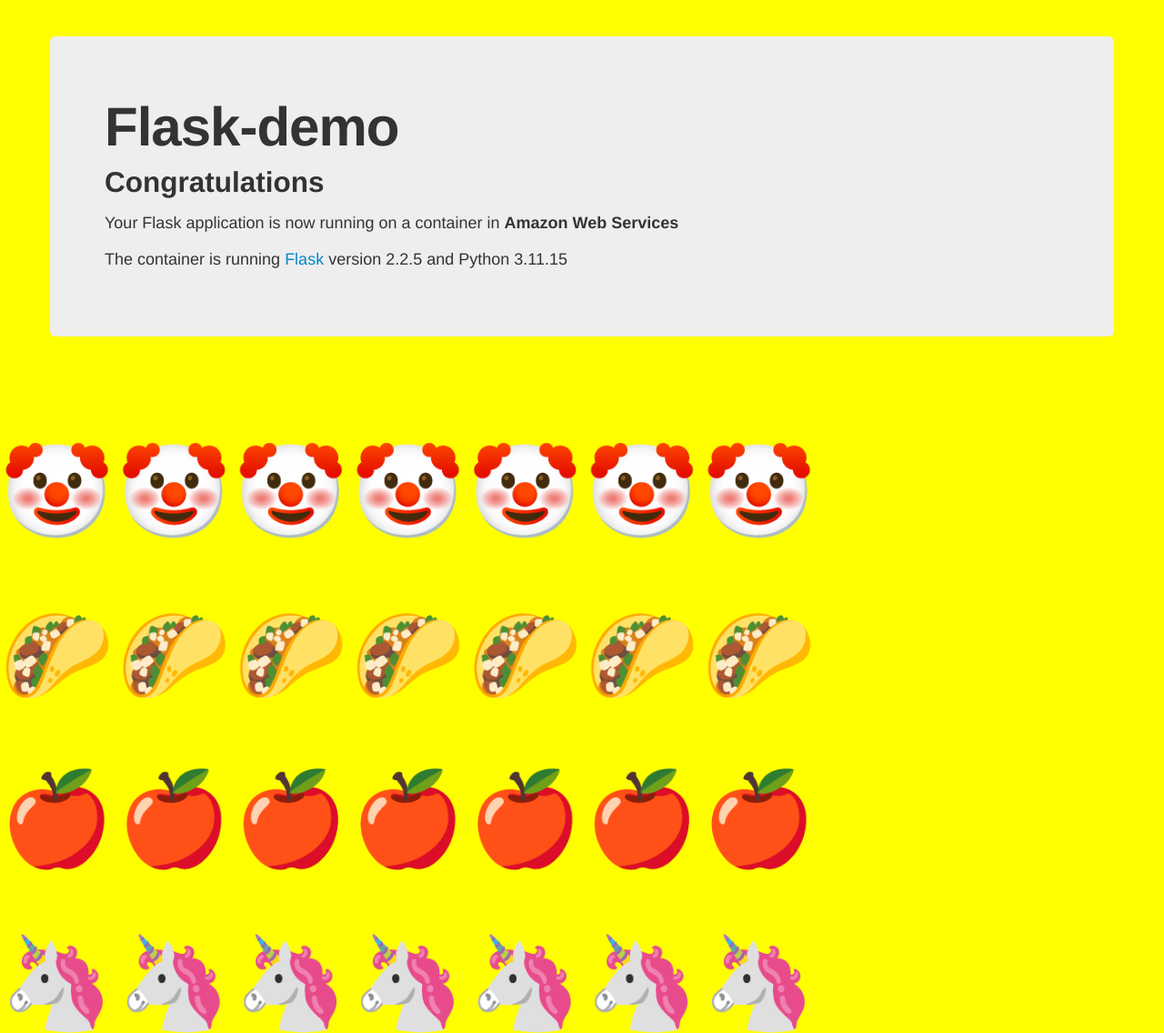
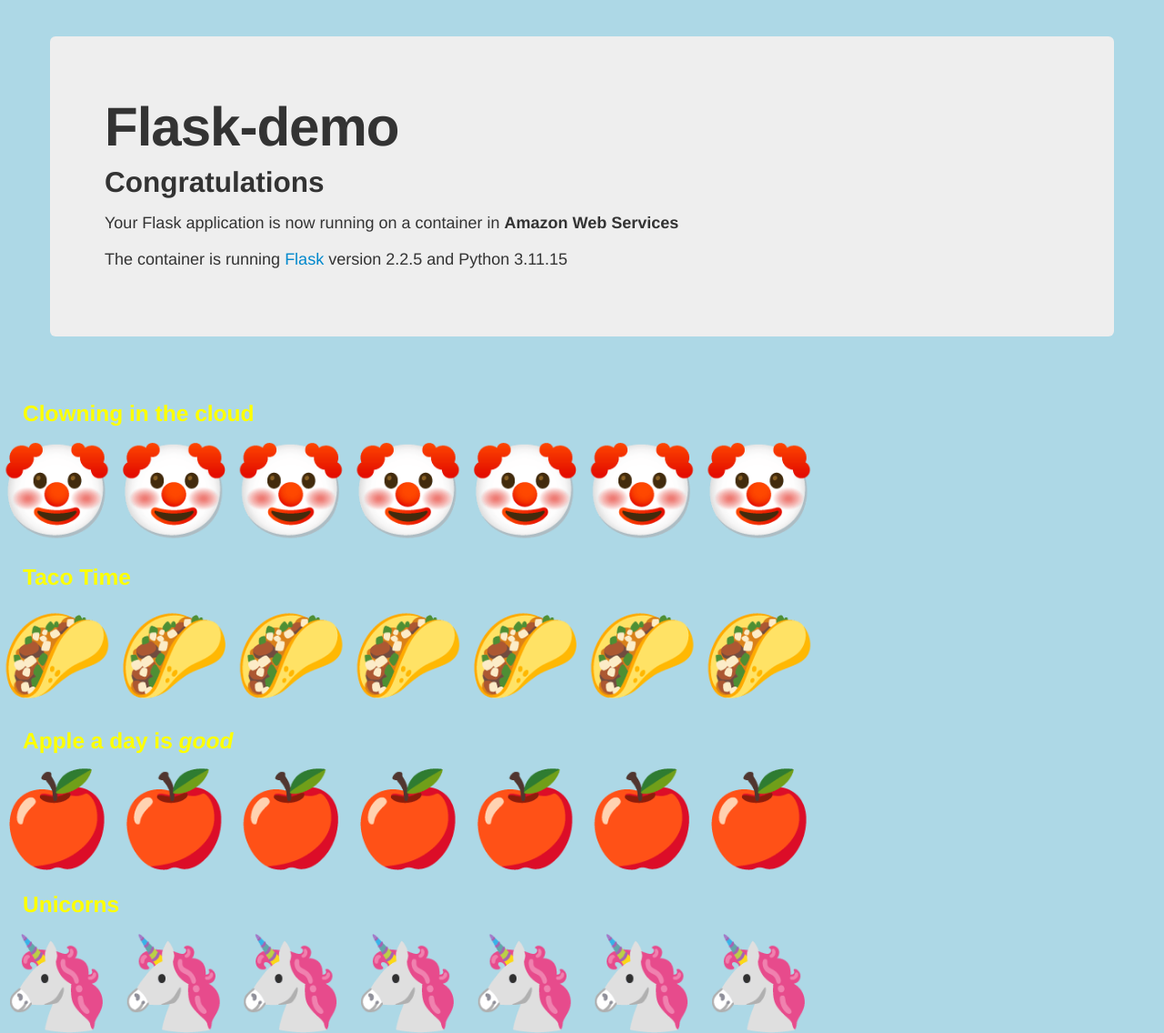
Before and after one commit to aws-samples/amazon-ecs-fargate-cdk-v2-cicd, a Flask app: page / in a window 1280 px wide. Shown: the whole page at 91% size. Run offline with Flask 2, Linux system fonts and the light colour scheme.

Commit message:
changed bgcolor

```diff
--- a/flask-docker-app/templates/hello.html
+++ b/flask-docker-app/templates/hello.html
@@ -8,7 +8,7 @@
         <meta name="viewport" content="width=device-width, initial-scale=1.0">
         <link href="static/css/bootstrap.min.css" rel="stylesheet">
         <style>
-            body {margin-top: 40px; background-color: #FFFF00;}
+            body {margin-top: 40px; background-color: #add8e6;}
             h3 { color: yellow; padding: 25px }
             h4 { color: red; padding: 35px; font-weight: bold; font-size: 3em }
         </style>
```
